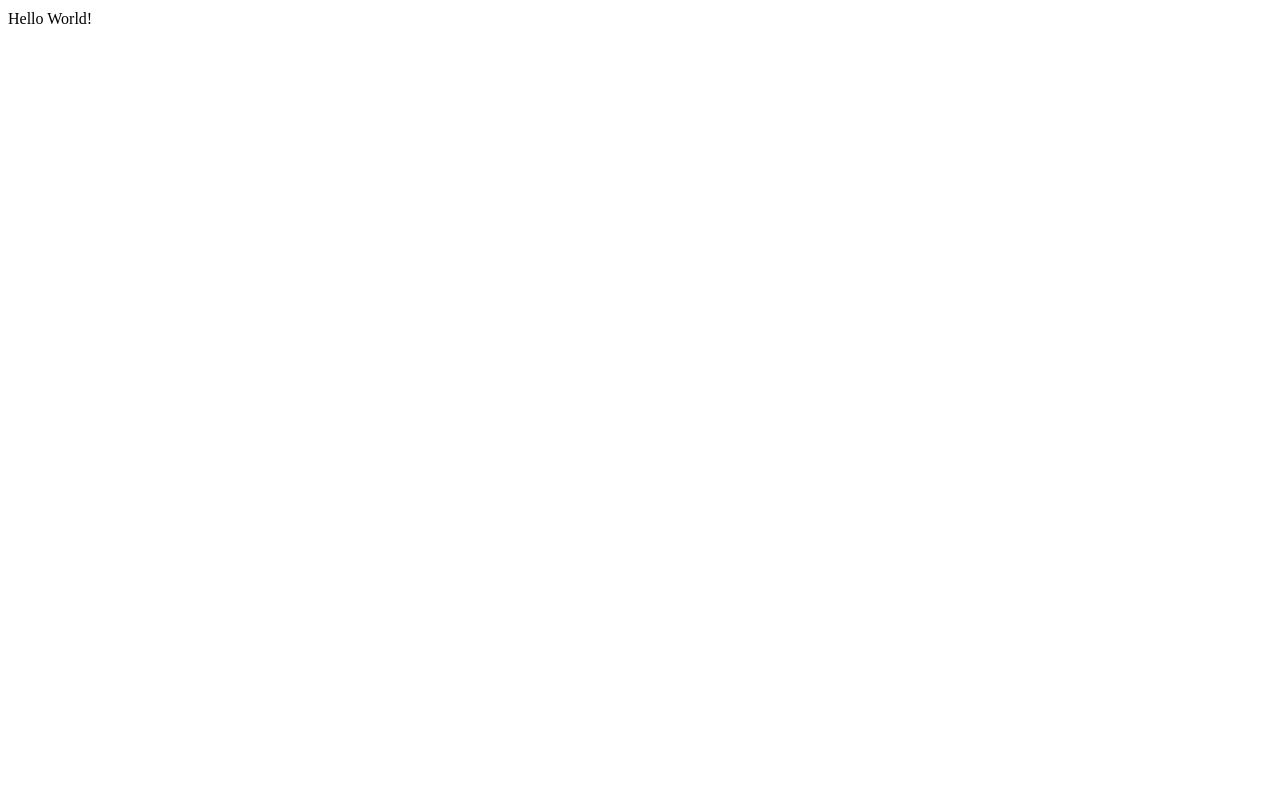
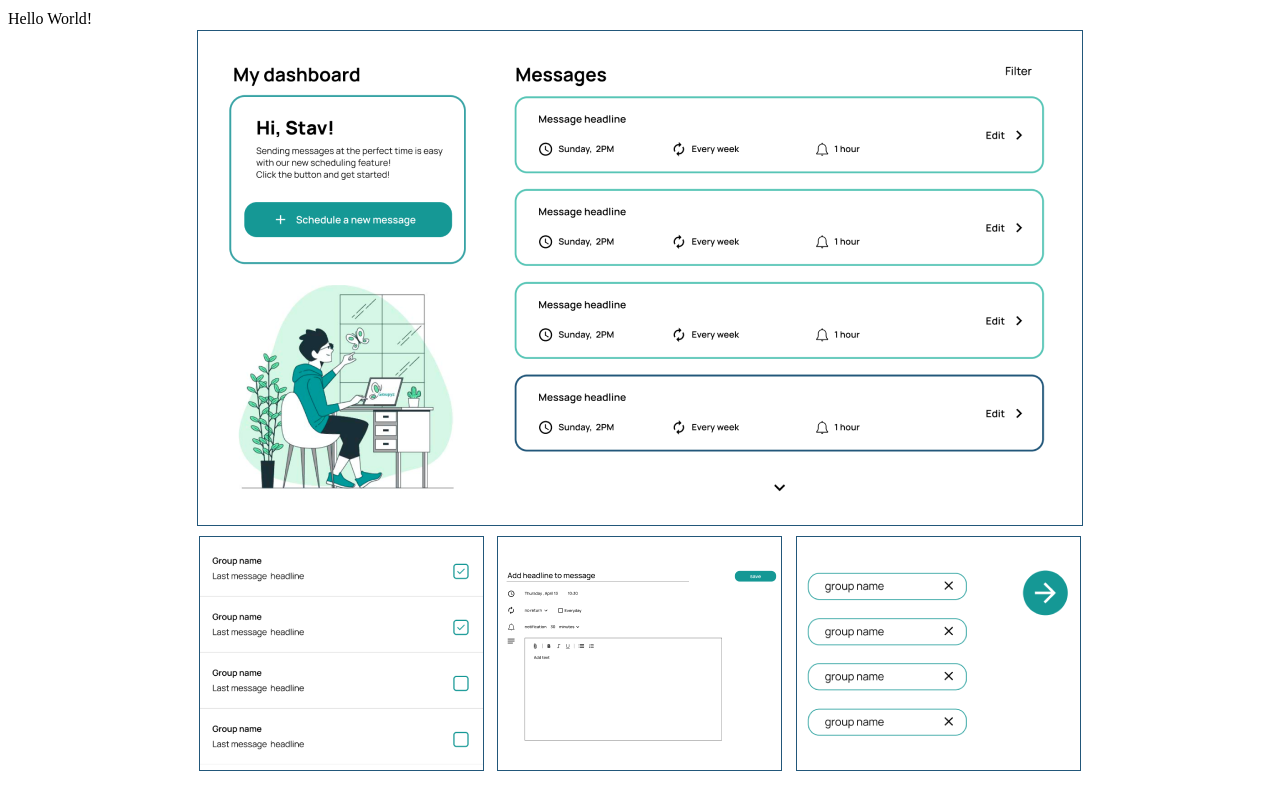
Before and after one commit to Groupyz/UI, a React (Create React App) app in the folder groupyz/: page / in a window 1280 px wide. Built offline with nearby package versions, Linux system fonts and the light colour scheme.

Commit message:
added component to homepage

```diff
--- a/groupyz/src/pages/home/Homepage.jsx
+++ b/groupyz/src/pages/home/Homepage.jsx
@@ -1,6 +1,9 @@
+import PictureContainer from "./PictureContainer";
+
 const Homepage = () => (
   <>
     <header> Hello World!</header>
+    <PictureContainer />
   </>
 );
 
```
